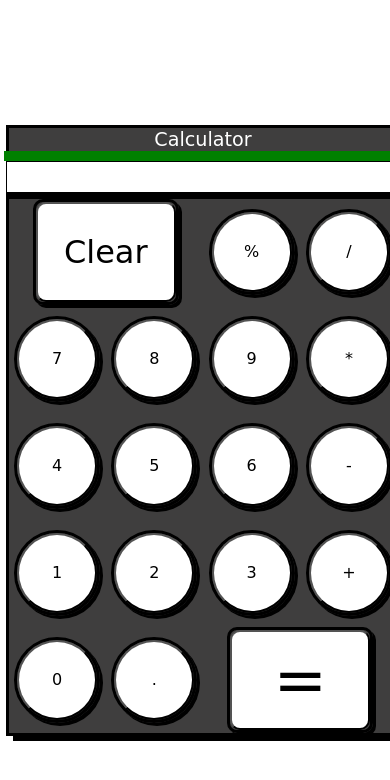
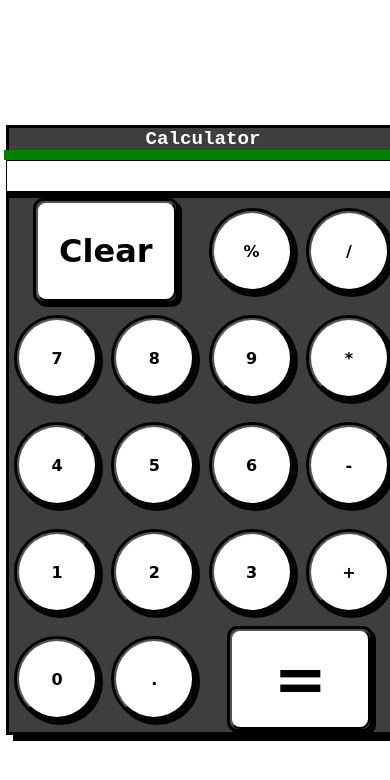
Before and after one commit to tevBoyz/Calculator, a plain HTML site: page index.html in a window 390 px wide. Drawn offline with Linux system fonts and the light colour scheme.

Commit message:
Add files via upload
font fix and 0 fix

```diff
--- a/index.js
+++ b/index.js
@@ -105,6 +105,7 @@ function one(){
 }
 
 function zero(){
+    // if(buffer !== '')
     buffer += ('0');
     updatedisp();
 }
--- a/style.css
+++ b/style.css
@@ -1,5 +1,6 @@
 body {
-  font-family: cursive;
+  font-family: "Courier New", Courier, monospace;
+  font-weight: 600;
   height: 100vh;
   width: 100%;
   display: flex;
@@ -76,7 +77,8 @@ body {
 }
 
 .pad span {
-  font-family: cursive;
+  font-family: "Courier New", Courier, monospace;
+  font-weight: 600;
   font-size: 2rem;
 }
 
@@ -124,11 +126,12 @@ body {
     height: 600px;
   }
   .display {
-    flex: 1;
+    flex: 4;
   }
 
   #equation {
     border: 5px solid green;
+    height: 20%;
   }
 
   .keypads {
```
